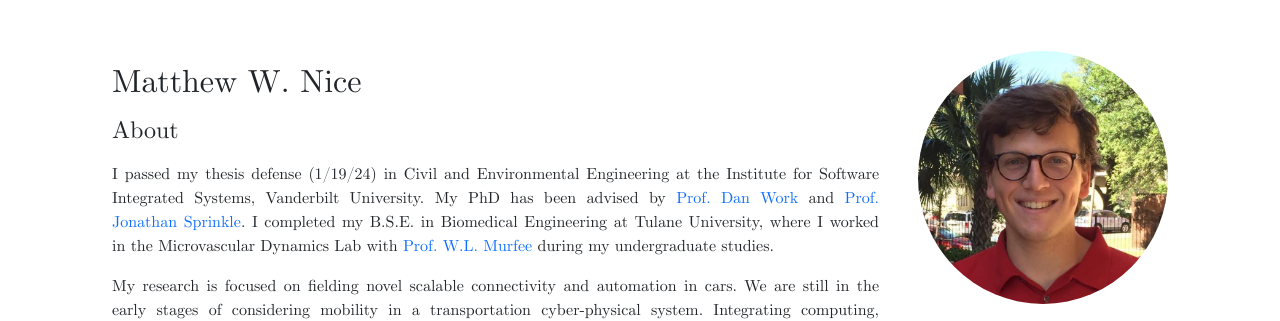
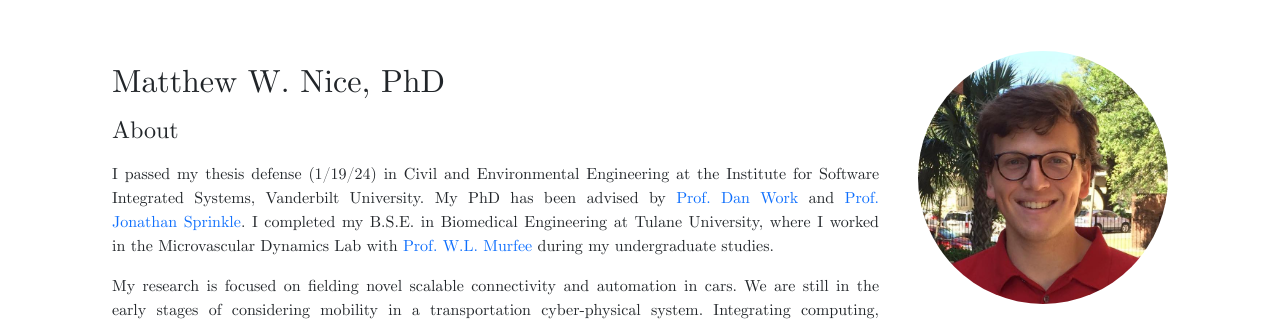
Before and after one commit to MatthewNice/MatthewNice.github.io, a Jekyll site: the page built from index.md, in a window 1280 px wide and 900 px high. Shown: the top 321 px of the window. Built offline with Jekyll 4.4.1, drawn with Linux system fonts in a browser that asks for light colours.

```diff
--- a/index.md
+++ b/index.md
@@ -8,7 +8,7 @@ title: "Matt Nice's Personal Website"
         <div class="col">
             <p class="h1 mt-5 page-title">
                 <img class="profile-img-small d-md-none" src="{{ '/assets/profile.jpg' | relative_url }}" />
-                <span style="clear: right">Matthew W. Nice</span>
+                <span style="clear: right">Matthew W. Nice, PhD</span>
             </p>
             <p class="h4 section-title" style="clear: right">About</p>
             {% capture bio %}{% include bio.md %}{% endcapture %}
```
Also changed, not shown: other parts of index.md (+1 -1 lines).
